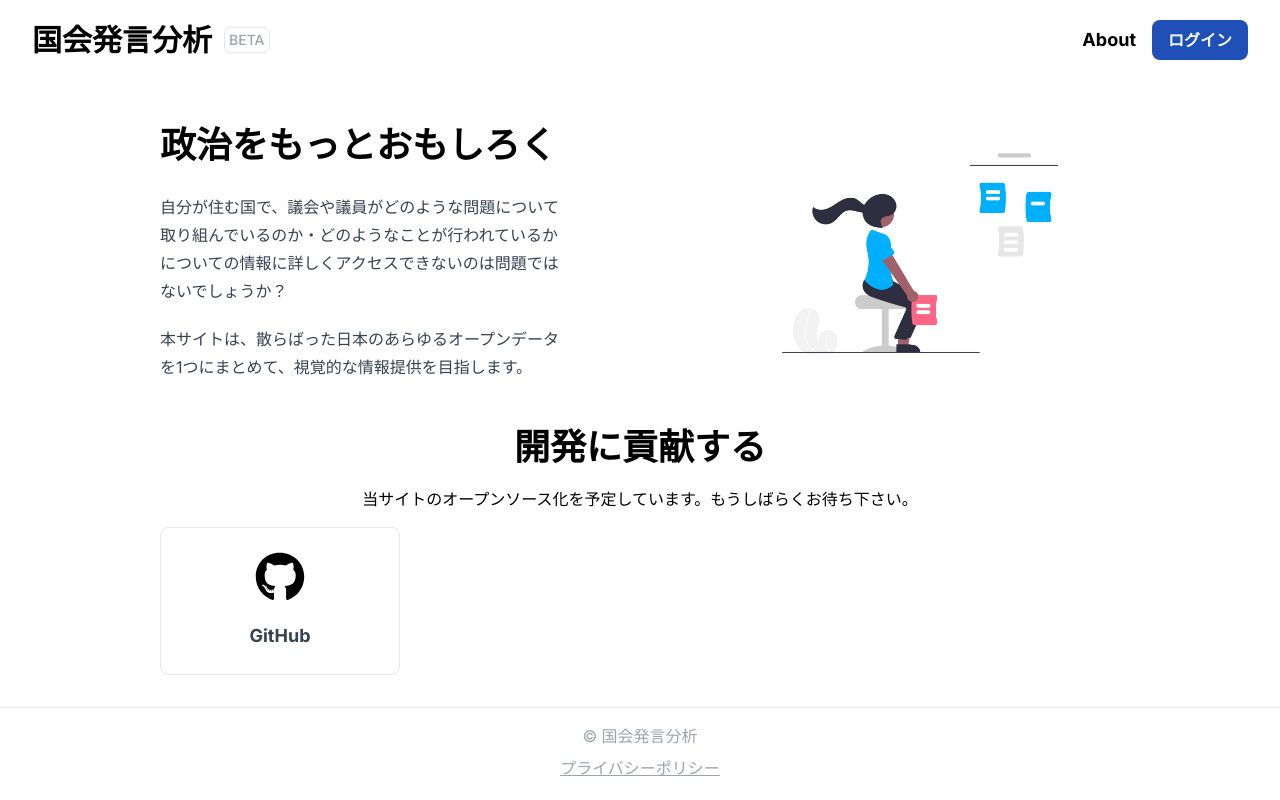
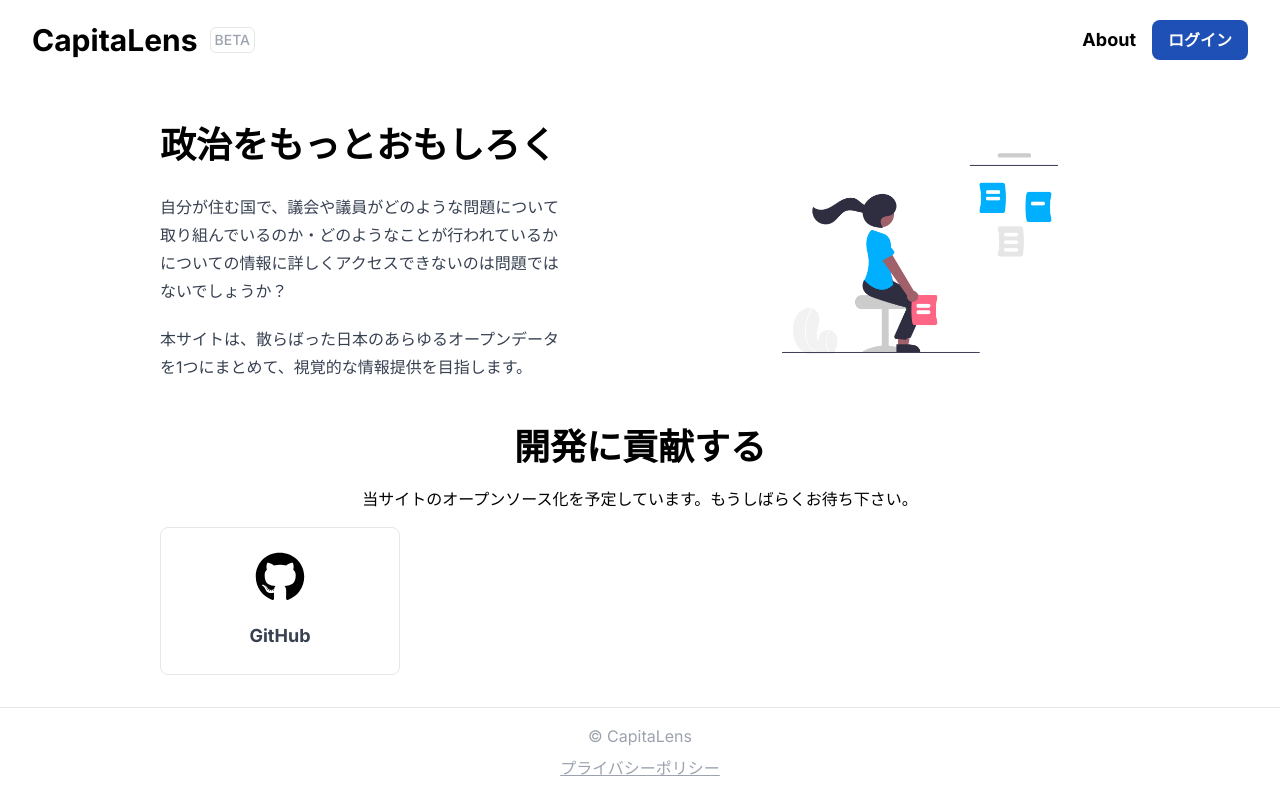
Before and after one commit to yutakobayashidev/capitalens, a Next.js app in the folder frontend/: page /about in a window 1280 px wide. Built offline with nearby package versions, Linux system fonts and the light colour scheme; no server answers.

Commit message:
✨ new name

```diff
--- a/frontend/src/app/[slug]/page.tsx
+++ b/frontend/src/app/[slug]/page.tsx
@@ -26,7 +26,7 @@ export async function generateMetadata({
     },
     openGraph: {
       title: page.title,
-      siteName: "国会発言分析",
+      siteName: "CapitaLens",
       url: `https://parliament-data.vercel.app/${page._raw.sourceFileName.replace(
         ".md",
         ""
--- a/frontend/src/app/ai/layout.tsx
+++ b/frontend/src/app/ai/layout.tsx
@@ -7,8 +7,8 @@ import GoogleAnalytics from "@src/components/GoogleAnalytics";
 
 export const metadata: Metadata = {
   title: {
-    default: "国会発言分析",
-    template: "%s | 国会発言分析",
+    default: "CapitaLens",
+    template: "%s | CapitaLens",
   },
   description: "Generated by create next app",
 };
--- a/frontend/src/app/bill/[id]/page.tsx
+++ b/frontend/src/app/bill/[id]/page.tsx
@@ -83,7 +83,7 @@ async function getCount(id: string) {
 function ShareSection({ bill }: ShareSectionProps) {
   const tweet = `https://twitter.com/share?url=https://parliament-data.vercel.app/bill/${
     bill.id
-  }&text=${"📑" + bill.name + "について議論しましょう"}&hashtags=国会発言分析`;
+  }&text=${"📑" + bill.name + "について議論しましょう"}&hashtags=CapitaLens`;
 
   const line = `https://social-plugins.line.me/lineit/share?url=https://parliament-data.vercel.app/bill/${bill.id}`;
 
@@ -143,7 +143,7 @@ export async function generateMetadata({
     },
     openGraph: {
       title: bill.name,
-      siteName: "国会発言分析",
+      siteName: "CapitaLens",
       url: `https://parliament-data.vercel.app/bill/${bill.id}`,
       description: bill.reason,
       locale: "ja-JP",
--- a/frontend/src/app/layout.tsx
+++ b/frontend/src/app/layout.tsx
@@ -10,8 +10,8 @@ import SessionProvider from "@src/components/SessionProvider";
 
 export const metadata: Metadata = {
   title: {
-    default: "国会発言分析",
-    template: "%s | 国会発言分析",
+    default: "CapitaLens",
+    template: "%s | CapitaLens",
   },
   description: "Generated by create next app",
 };
--- a/frontend/src/app/people/[id]/page.tsx
+++ b/frontend/src/app/people/[id]/page.tsx
@@ -74,7 +74,7 @@ export async function generateMetadata({
     },
     openGraph: {
       title: people.name,
-      siteName: "国会発言分析",
+      siteName: "CapitaLens",
       url: `https://parliament-data.vercel.app/people/${people.id}`,
       description:
         people.description ?? people.name + "議員の情報をチェックしましょう",
--- a/frontend/src/components/Footer.tsx
+++ b/frontend/src/components/Footer.tsx
@@ -4,7 +4,7 @@ export default function Footer() {
   return (
     <footer className="bg-white py-4 text-center text-gray-400 border-t">
       <div className="mx-auto max-w-screen-xl px-4 md:px-8">
-        <div>© 国会発言分析</div>
+        <div>© CapitaLens</div>
         <div>
           <Link className="mt-2 underline inline-flex" href="/privacy">
             プライバシーポリシー
--- a/frontend/src/components/Header.tsx
+++ b/frontend/src/components/Header.tsx
@@ -14,7 +14,7 @@ export default async function Header() {
             href="/"
             className="font-bold font-base text-2xl md:text-3xl flex items-center"
           >
-            国会発言分析
+            CapitaLens
             <span className="text-sm ml-3 text-gray-400 border py-0.5 px-1 font-medium rounded-md">
               BETA
             </span>
--- a/frontend/src/components/Login.tsx
+++ b/frontend/src/components/Login.tsx
@@ -42,7 +42,7 @@ export default function LoginModal({ isOpen, setIsOpen }: LoginModalProps) {
               leaveTo="opacity-0 scale-95"
             >
               <Dialog.Panel className="w-full max-w-md transform overflow-hidden rounded-2xl bg-white p-10 text-center align-middle shadow-xl transition-all">
-                <div className="text-4xl mb-2 font-bold">国会分析</div>
+                <div className="text-4xl mb-2 font-bold">CapitaLens</div>
                 <div className="mt-6">
                   <p className="text-gray-600 leading-7">
                     ログインすると、法案に対するコメントや、AI機能の利用、新機能のテストなどが行なえます。
```
